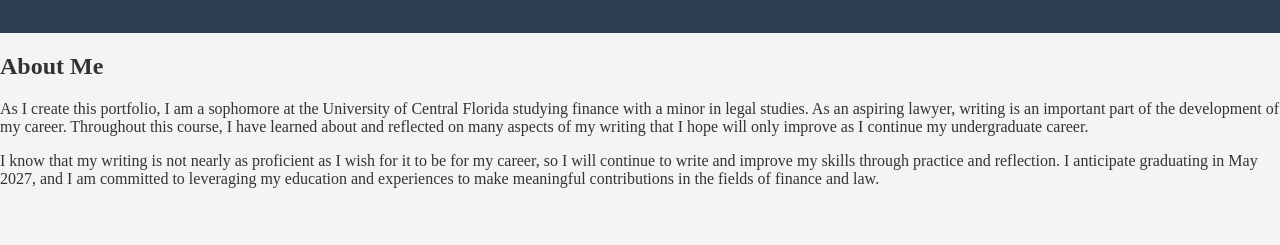
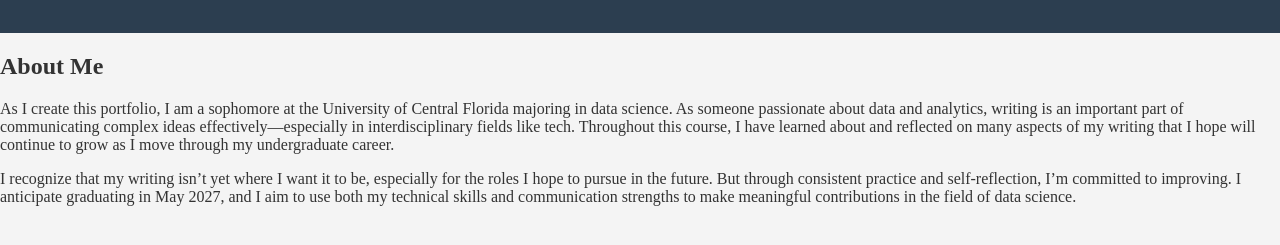
Before and after one commit to Ieventa/kaylan, a plain HTML site: page about.html in a window 1280 px wide. Shown: the part 153-398 px from the top of the page. Drawn offline with Linux system fonts and the light colour scheme.

Commit message:
i'm not a lawyer

```diff
--- a/about.html
+++ b/about.html
@@ -34,8 +34,9 @@
         <section class="about-content">
             <div class="about-text">
                 <h2>About Me</h2>
-                <p>As I create this portfolio, I am a sophomore at the University of Central Florida studying finance with a minor in legal studies. As an aspiring lawyer, writing is an important part of the development of my career. Throughout this course, I have learned about and reflected on many aspects of my writing that I hope will only improve as I continue my undergraduate career.</p>
-                <p>I know that my writing is not nearly as proficient as I wish for it to be for my career, so I will continue to write and improve my skills through practice and reflection. I anticipate graduating in May 2027, and I am committed to leveraging my education and experiences to make meaningful contributions in the fields of finance and law.</p>
+                <p>As I create this portfolio, I am a sophomore at the University of Central Florida majoring in data science. As someone passionate about data and analytics, writing is an important part of communicating complex ideas effectively—especially in interdisciplinary fields like tech. Throughout this course, I have learned about and reflected on many aspects of my writing that I hope will continue to grow as I move through my undergraduate career.</p>
+                <p>I recognize that my writing isn’t yet where I want it to be, especially for the roles I hope to pursue in the future. But through consistent practice and self-reflection, I’m committed to improving. I anticipate graduating in May 2027, and I aim to use both my technical skills and communication strengths to make meaningful contributions in the field of data science.</p>
+
             </div>
         </section>
     </main>
```
